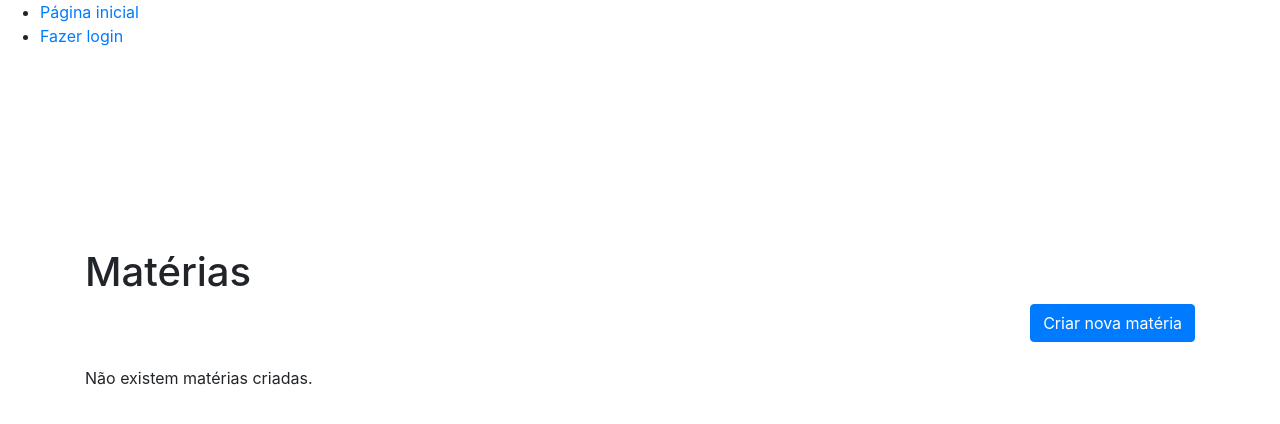
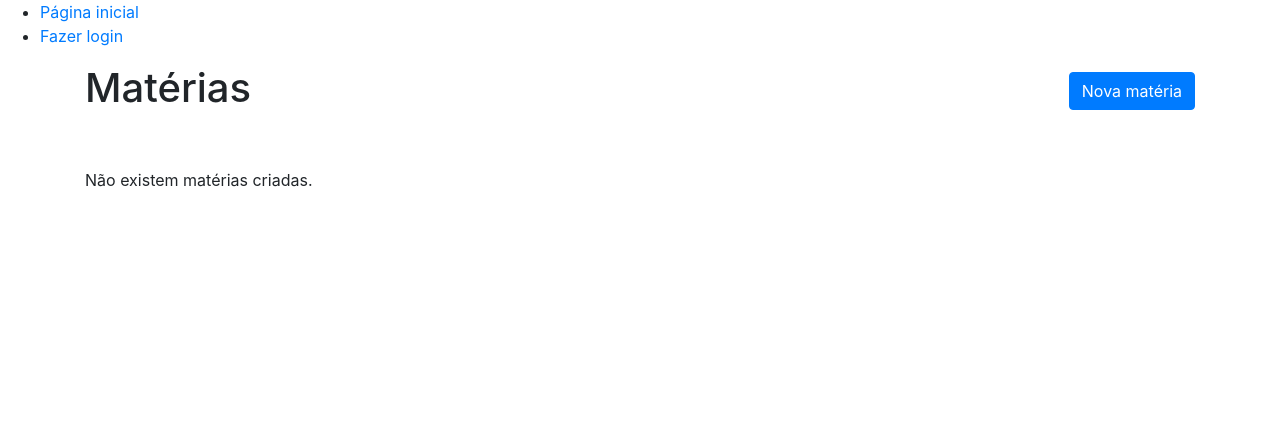
Before and after one commit to caioguedesam/skoolit_engsoft, a Flask app: page /turmas/listar-materias in a window 1280 px wide. Shown: the top 424 px of the page. Run offline with Flask 2, Linux system fonts and the light colour scheme; data that the repository does not hold is empty; some libraries are stand-ins or nearby versions.

Commit message:
Alternado o posicionamento do titulo e dos botões

```diff
--- a/skoolit/templates/turmas/listar_materias.html
+++ b/skoolit/templates/turmas/listar_materias.html
@@ -1,25 +1,36 @@
 {% extends "navfoot.html" %}
+
+{% block style %}
+    <link rel="stylesheet" href="{{ url_for('static', filename='materias/listar_materias.css') }}">
+{% endblock %}
+
 
 {% block title %}Listar matérias{% endblock %}
 
 {% block content %}
 
-<div class="container" style="margin-top: 200px">
-		<h1>Matérias</h1>
+<div class="container">
 
-		<div class="d-flex flex-row-reverse mb-4">
+	<div class="d-flex mb-5">
+		<div class="mr-auto">
+			<h1>Matérias</h1>
+		</div>
+
+		<div class="mt-2">
 			<a href="{{url_for('turmas.criar_materia')}}"
 				class="btn btn-primary" role="button">
-				Criar nova matéria
+				Nova matéria
 			</a>
 		</div>
+	</div>
+
 
 	<div class="row align-items-center">
 		{% for materia in materias %}
-			<div class="card" style="margin-right: 10px; margin-left: 10px; margin-bottom: 30px; width: 265px;">
+			<div class="card materia">
 				<div class="card-body">
 					<h5 class="card-title text-center">
-						<a href="{{url_for('turmas.listar_materia', id=materia.id)}}" style="text-decoration: none; color: inherit;">{{materia.nome}}</a>
+						<a href="{{url_for('turmas.listar_materia', id=materia.id)}}">{{materia.nome}}</a>
 					</h5>
 					<div class="text-center">
 						<a href="{{url_for('turmas.atualizar_materia', id=materia.id)}}" class="card-link">Editar</a>
```
Also changed, not shown: skoolit/templates/turmas/detalhes_materia.html (+19 -7 lines).
